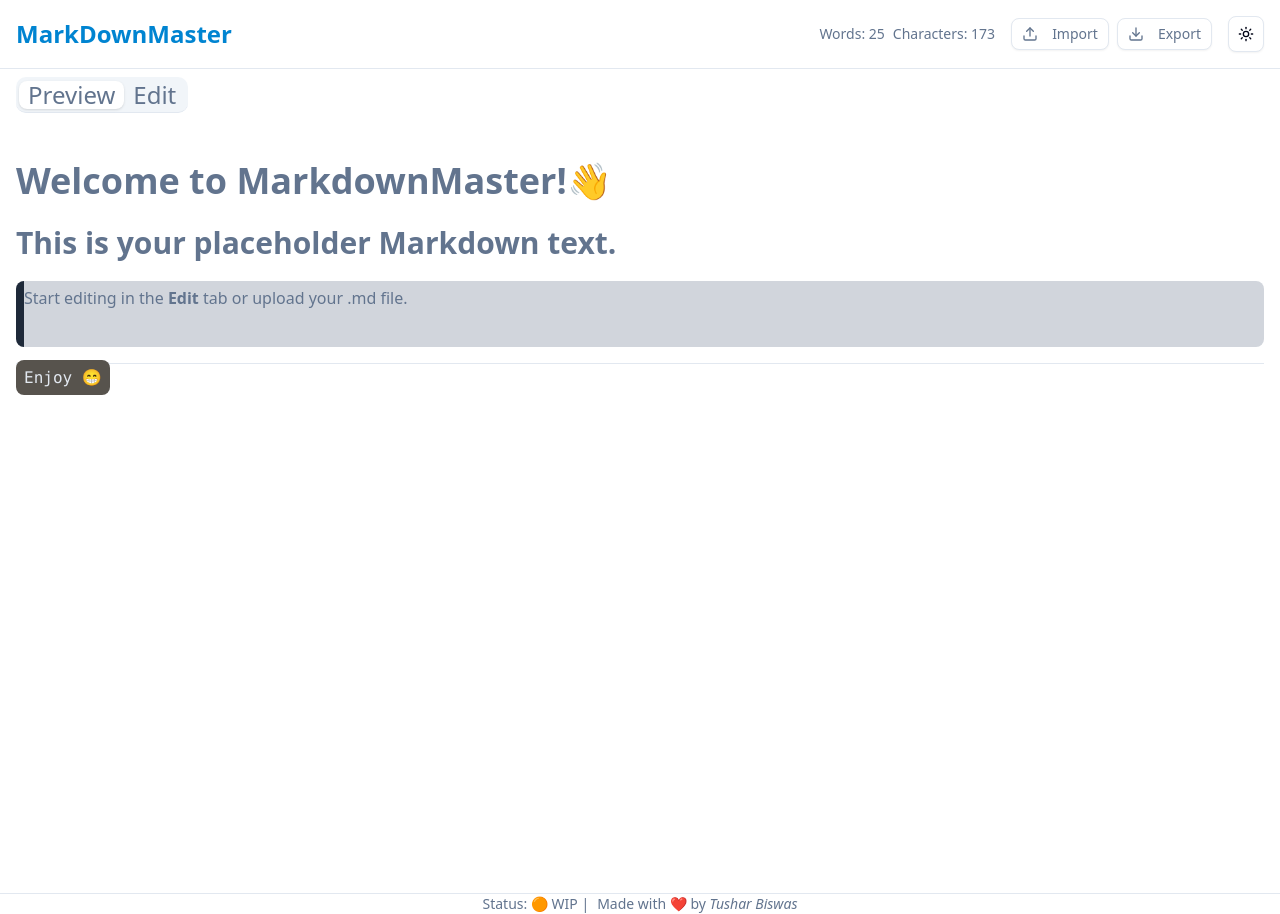
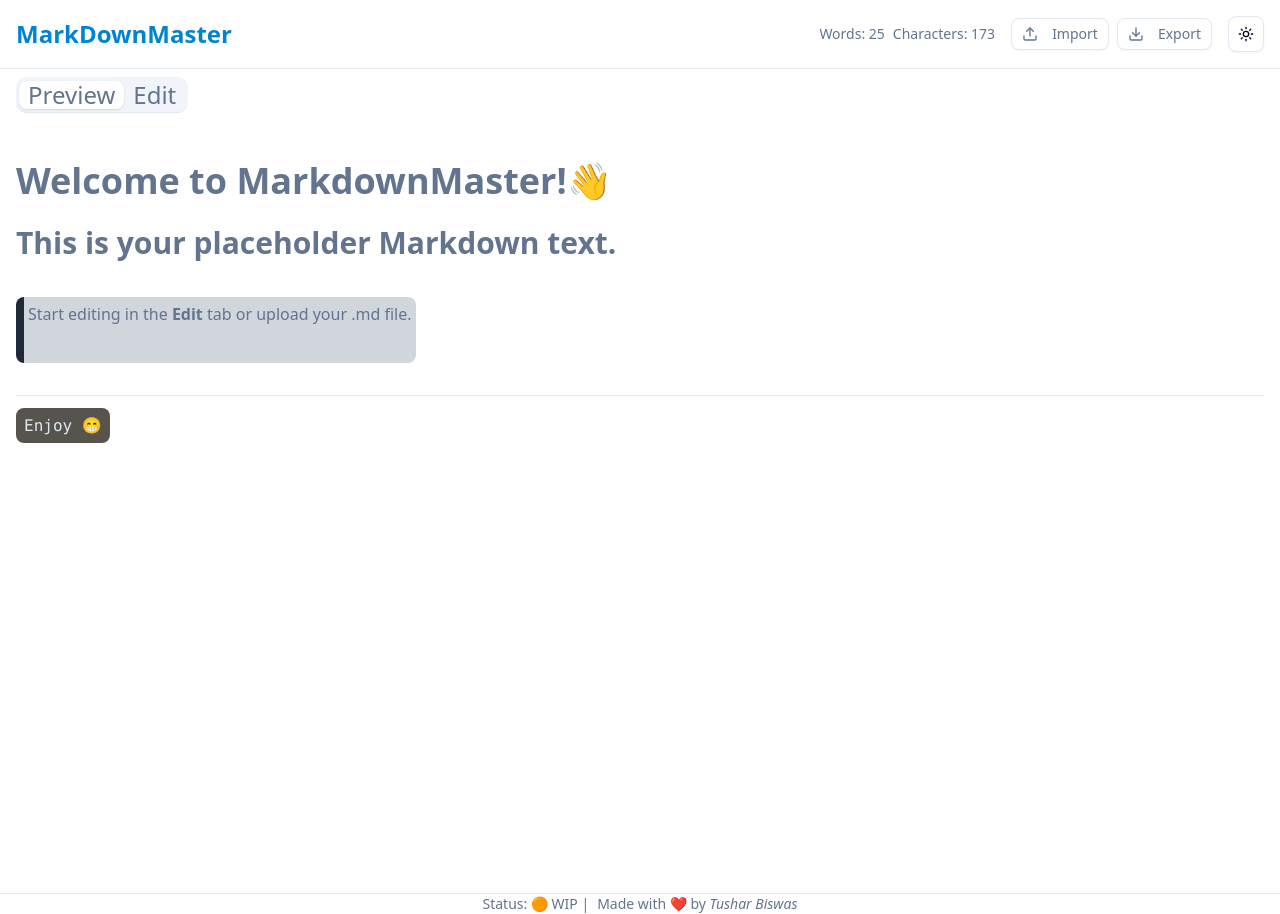
Before and after one commit to itush/markdown-master, a Next.js app: page / in a window 1280 px wide. Built offline with nearby package versions, Linux system fonts and the light colour scheme.

Commit message:
blockquote styliing updated

```diff
--- a/src/components/MarkDownMain.tsx
+++ b/src/components/MarkDownMain.tsx
@@ -73,11 +73,17 @@ export default function MarkDownMain({ markdown,setMarkdown }: MarkDownMainProps
       <td className="border border-gray-300 p-2" {...props} />
     ),
 
+    // Horizontal rule styling: Adding a border, padding, and rounded corners.
+    hr: ({ ...props }) => (
+      <hr className="my-4" {...props} />
+    ),
+
     // Blockquote styling: Adding a border, padding, and rounded corners.
     blockquote: ({ ...props }) => (
       <blockquote
       className="border-l-8 border-gray-800 bg-gray-300
-      rounded-md py-1 my-4 dark:bg-gray-500 dark:text-slate-900 dark:border-blue-800" {...props} />
+      rounded-md p-1 my-4 inline-block dark:bg-gray-500
+      dark:text-slate-900 dark:border-blue-800" {...props} />
     ),
 
   };
```
